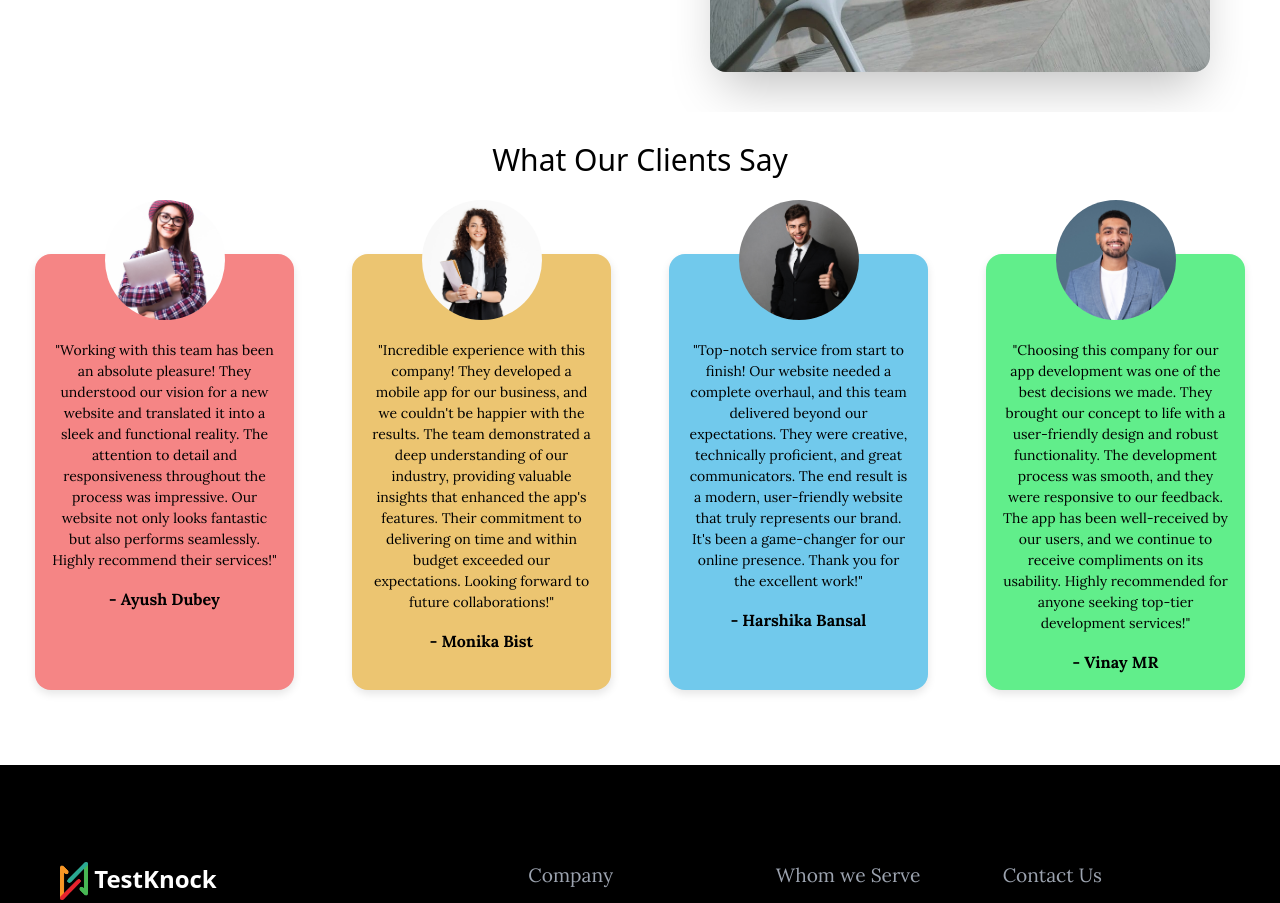
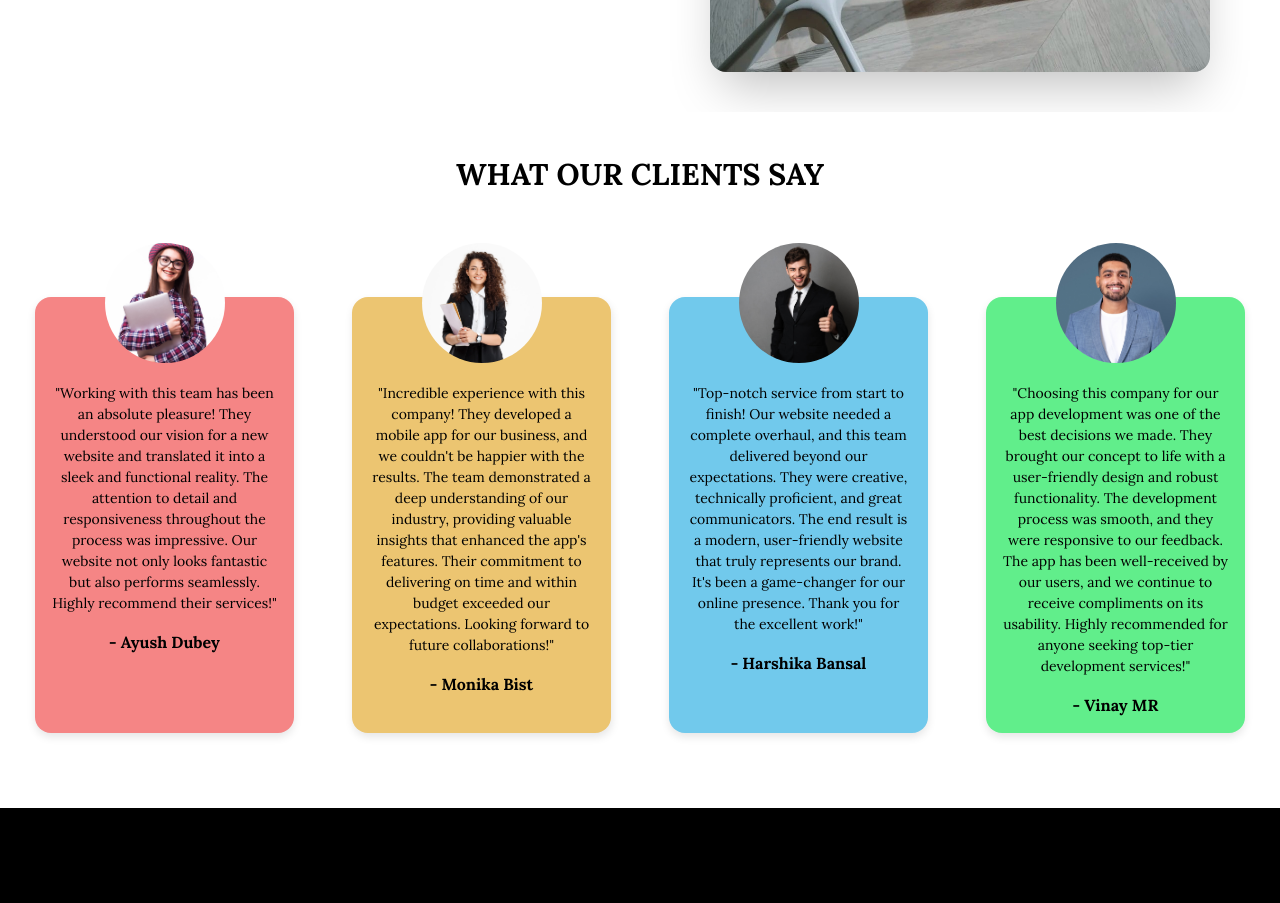
Before and after one commit to Team-Engineers/TestKnock-Technologies, a React (Create React App) app: page /offering in a window 1280 px wide. Shown: the part 3280-4183 px from the top of the page. Built offline with nearby package versions, Linux system fonts and the light colour scheme.

Commit message:
minor_changes

```diff
--- a/src/Components/Client/Client.jsx
+++ b/src/Components/Client/Client.jsx
@@ -4,7 +4,7 @@ import "./client.css";
 const Client = () => {
   return (
     <div className="max-w-[1240px] mx-auto md:mb-[5%] mb-[15%]">
-      <div className="heading md:text-[30px] text-[30px]  font-sans md:my-[5%] my-[20%]">
+      <div className="heading_main md:text-[30px] text-[30px]  font-sans md:mt-[40px] md:mb-[90px] max-md:my-[20%]">
         <h2>What Our Clients Say</h2>
       </div>
       <div className="cards-container mr-[10px] ml-[10px] grid  max-md:grid-cols-1 lg:grid-cols-4 grid-cols-2">
--- a/src/index.css
+++ b/src/index.css
@@ -39,6 +39,7 @@ body {
   font-family: 'Lora', serif;
   font-weight: bold;
   color: black;
+  text-align: center;
   text-transform: uppercase;
 }
 
```
